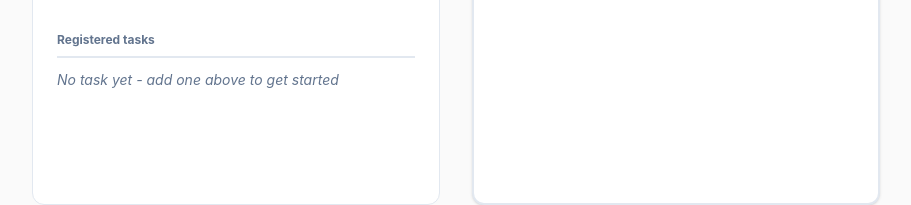
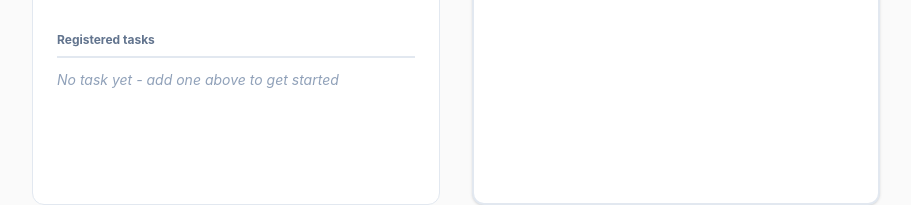
Before and after one commit to martinengo2108-collab/Learning_React_Js, a React (Vite) app in the folder Task_scheduler/: page / in a window 1280 px wide. Shown: the part 473-678 px from the top of the page, without its empty margins (184-1095 px from the left). Built offline with nearby package versions, Linux system fonts and the light colour scheme.

Commit message:
setting const

```diff
--- a/Task_scheduler/src/components/TaskList.jsx
+++ b/Task_scheduler/src/components/TaskList.jsx
@@ -21,13 +21,16 @@ export default function TaskList({ tasks, onToggleStatus, onDeleteTask }) {
 
             </h3>
             {tasks.length === 0 ? (<p
-                className="text-sm text-slate-500 italic"
+                className="text-sm text-slate-400 italic"
             >No task yet - add one above to get started</p>) : (
                 <div className="space-y-2 max-h-64 overflow-y-auto pr-1" >
                     {tasks.map((task) => (
                         <div
-                            key={task.id} className="flex justify-between items-center bg-slate-50 border-l-4 border-blue-600 border-y border-r border-slate-200 px-4 py-3 rounded-lg ">
+                            key={task.id} className="flex justify-between items-center bg-slate-50 border-l-4 ${
+                            priorityBorder[task.priority] || priorityBorder.medium}
+                            border-y border-r border-slate-200 px-4 py-3 rounded-lg">
                             <div>
+                                <div className="flex items-center gap-2"></div>
                                 <p className="text-sm text-slate-900 font-medium">
                                     {task.name}
                                 </p>
```
